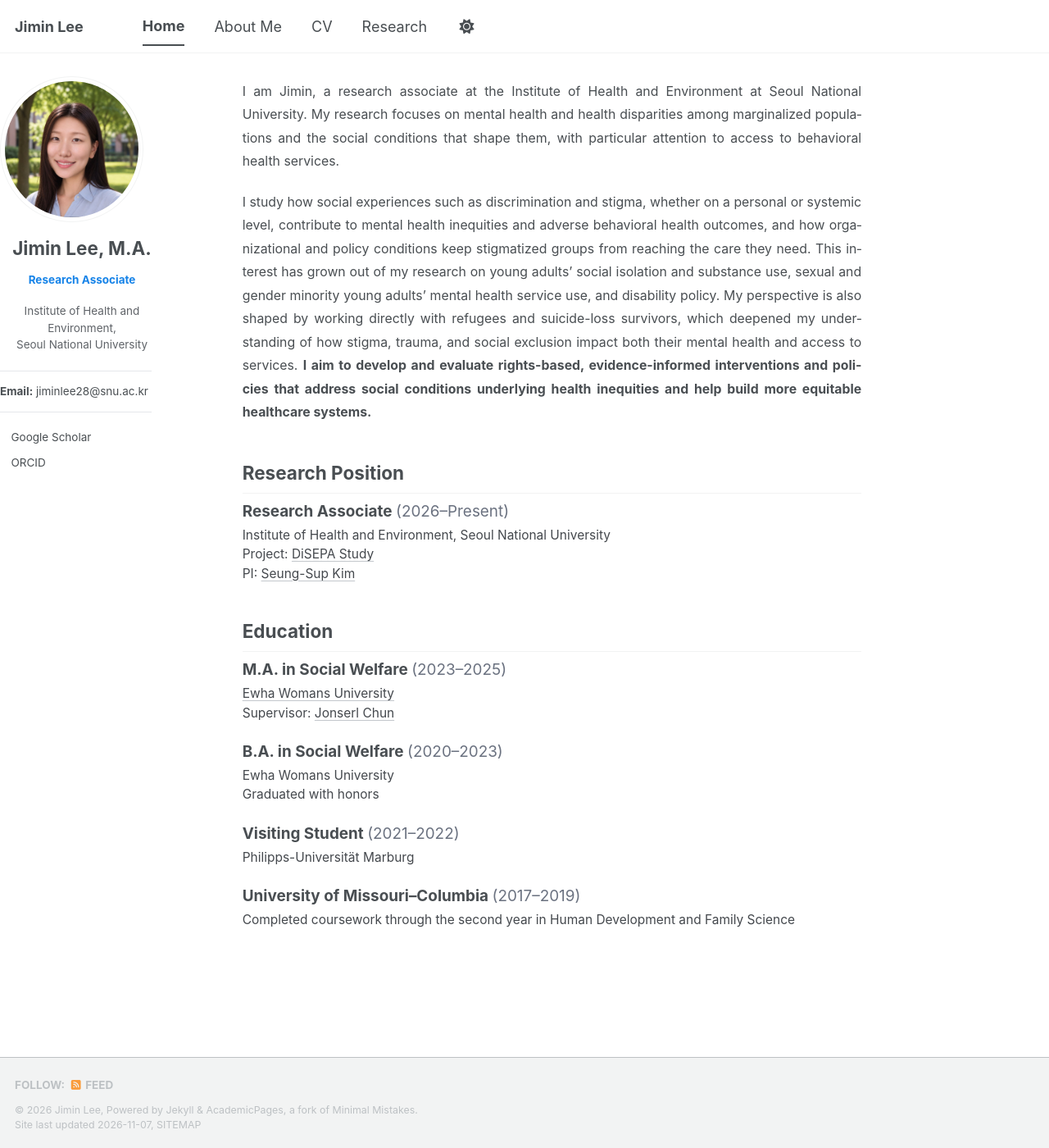
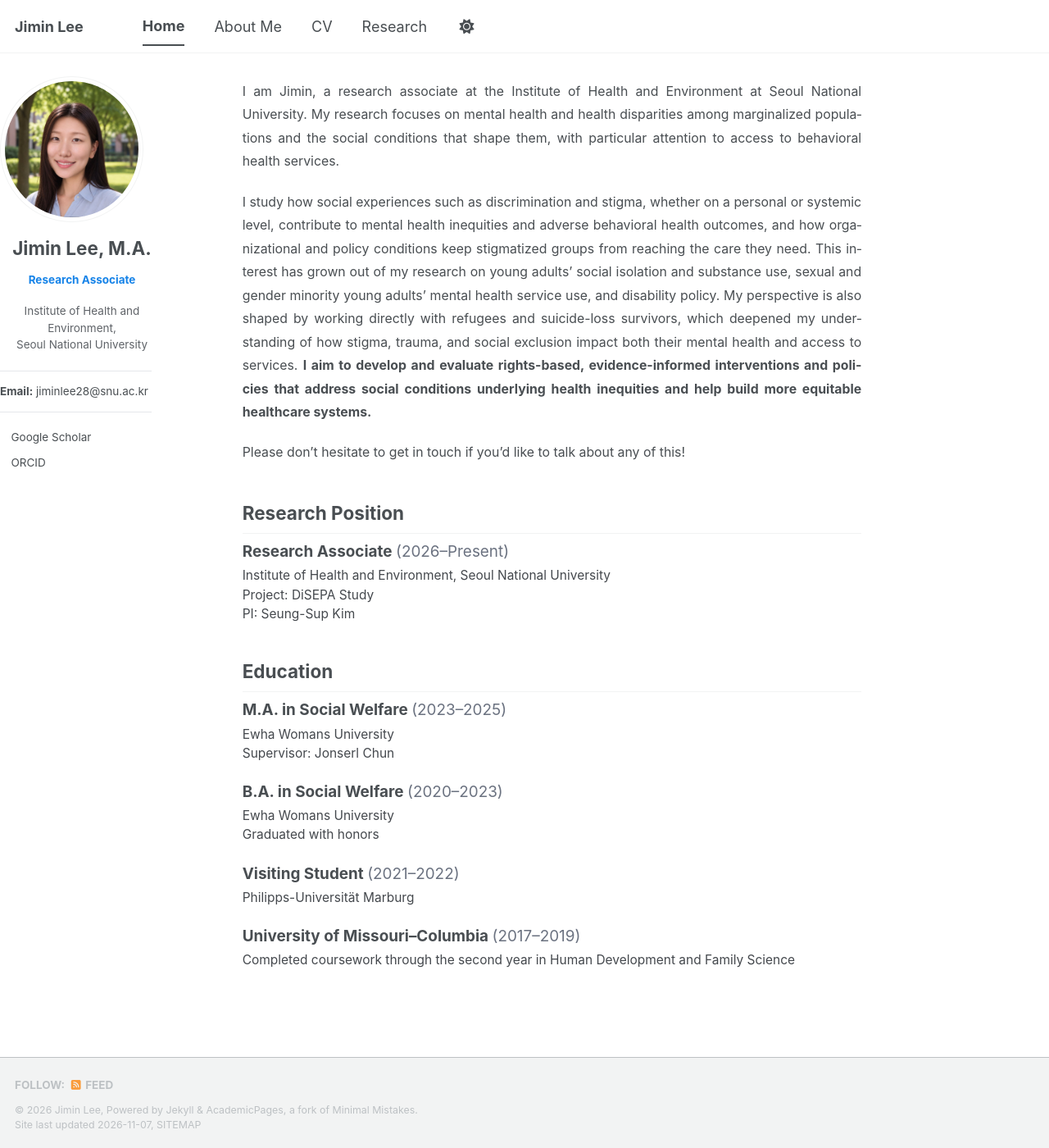
Before and after one commit to jiminlee-research/jiminlee-research.github.io, a Jekyll site: the page built from _pages/about.md, in a window 1280 px wide and 1400 px high, scrolled down 91 px. Shown: the whole window at 82% size. Built offline with Jekyll 4.4.1, drawn with Linux system fonts in a browser that asks for light colours; a style sheet for code colours, icons or effects is not loaded; part of the change alters nothing that is shown.

Commit message:
Remove link underlines on home page; add contact line under intro
Co-Authored-By: Claude Opus 5.5 <noreply@anthropic.com>
Claude-Session: https://claude.ai/code/session_01PcjxNfDHwsJtJ6agebrJHV

```diff
--- a/_pages/about.md
+++ b/_pages/about.md
@@ -30,8 +30,8 @@ author_profile: true
 }
 .page__content > p { font-size: .88rem; line-height: 1.8; }
 .page__content { max-width:760px; }
-.education-entry a { color:inherit; text-decoration:underline; text-decoration-color:#c3c7cc; text-underline-offset:3px; }
-.education-entry a:hover { color:#1683e8; text-decoration-color:#1683e8; }
+.education-entry a { color:inherit; text-decoration:none; }
+.education-entry a:hover { color:#1683e8; }
 </style>
 
 <div class="home-welcome">Welcome!</div>
@@ -39,6 +39,8 @@ author_profile: true
 I am Jimin, a research associate at the Institute of Health and Environment at Seoul National University. My research focuses on mental health and health disparities among marginalized populations and the social conditions that shape them, with particular attention to access to behavioral health services.
 
 I study how social experiences such as discrimination and stigma, whether on a personal or systemic level, contribute to mental health inequities and adverse behavioral health outcomes, and how organizational and policy conditions keep stigmatized groups from reaching the care they need. This interest has grown out of my research on young adults' social isolation and substance use, sexual and gender minority young adults' mental health service use, and disability policy. My perspective is also shaped by working directly with refugees and suicide-loss survivors, which deepened my understanding of how stigma, trauma, and social exclusion impact both their mental health and access to services. **I aim to develop and evaluate rights-based, evidence-informed interventions and policies that address social conditions underlying health inequities and help build more equitable healthcare systems.**
+
+Please don't hesitate to get in touch if you'd like to talk about any of this!
 
 ## Research Position
 
```
